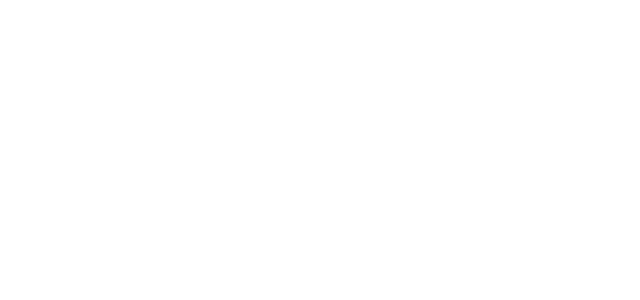
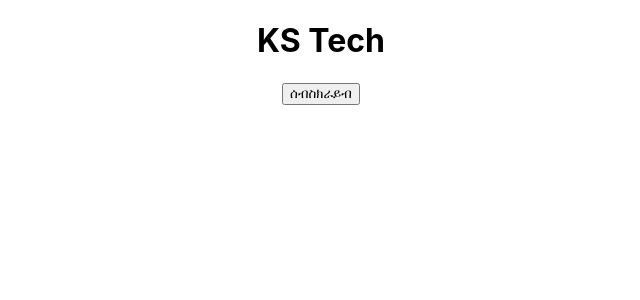
Before and after one commit to kasaye23/sms-spa, a React (Create React App) app: page / in a window 1280 px wide. Shown: the top 300 px of the page, without its empty margins (319-959 px from the left). Built offline with nearby package versions, Linux system fonts and the light colour scheme.

Commit message:
fine work state to subscribe then display some thing

```diff
--- a/src/App.js
+++ b/src/App.js
@@ -8,6 +8,7 @@
 import Kidye from './Component/class-comp';
 import Welcome from './Component/jsx';
 import Full_name from './Component/props';
+import Subscribe from './Component/state';
 function App() {
   return (
     <div className="App">
@@ -35,6 +36,7 @@
       <Full_name name="desta" age="19"></Full_name>
       <h3>lidetu</h3>
       <Full_name name ="hodye"age="11"></Full_name> */}
+      <Subscribe></Subscribe>
     </div>
   );
 }
--- a/src/Component/state.js
+++ b/src/Component/state.js
@@ -0,0 +1,27 @@
+import React, { Component } from 'react'
+
+ class Subscribe extends Component {
+    constructor() {
+      super()
+
+      this.state = {
+         channel:"KS Tech",
+      }
+    }
+    // function
+    changeMessage(){
+        this.setState({
+            channel:"10 ሚስጥሮች በአጭር ጊዜ ብዙ ሺህ ሰብስክራይብ የምናገኝበት መንገድ"
+        })
+    }
+  render() {
+    return (
+      <div>
+        <h1>{this.state.channel}</h1>
+        <button onClick={() => this.changeMessage()}>ሰብስክራይብ</button>
+      </div>
+    );
+  }
+}
+
+export default Subscribe
```
